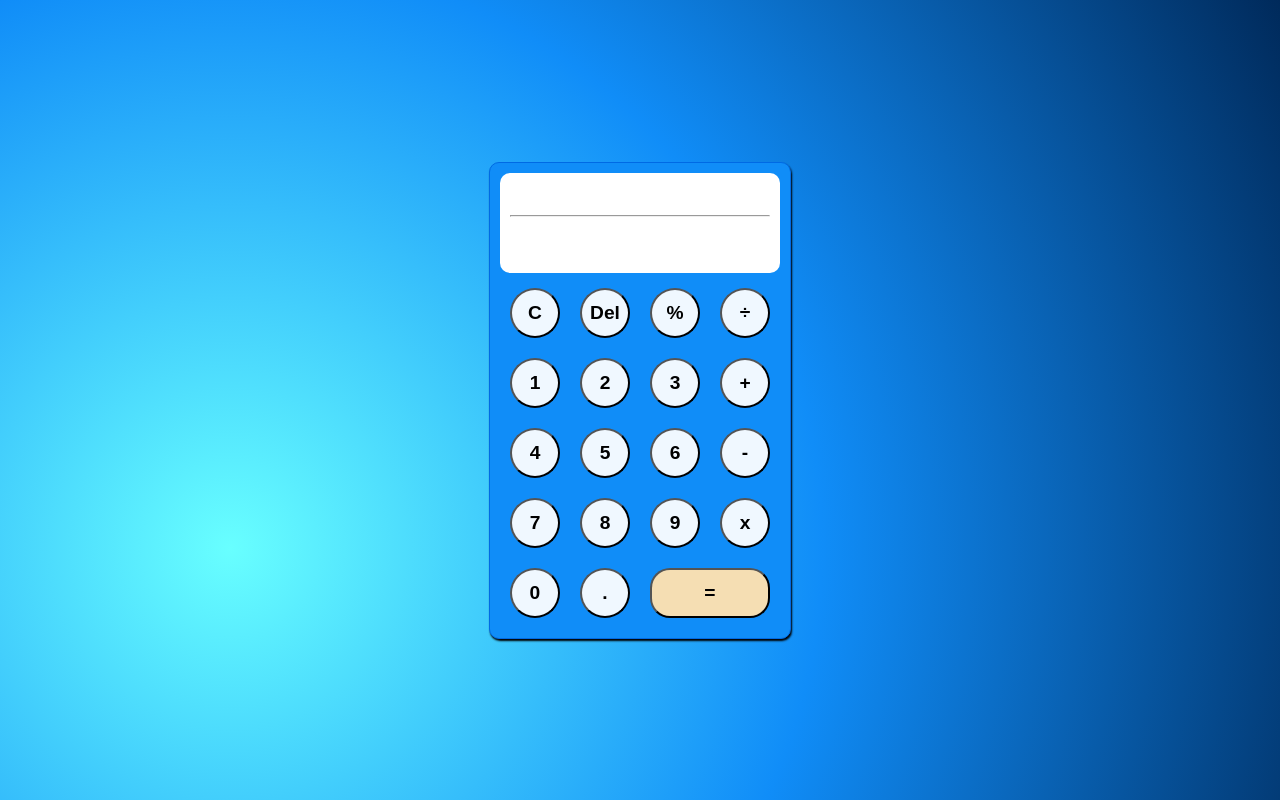
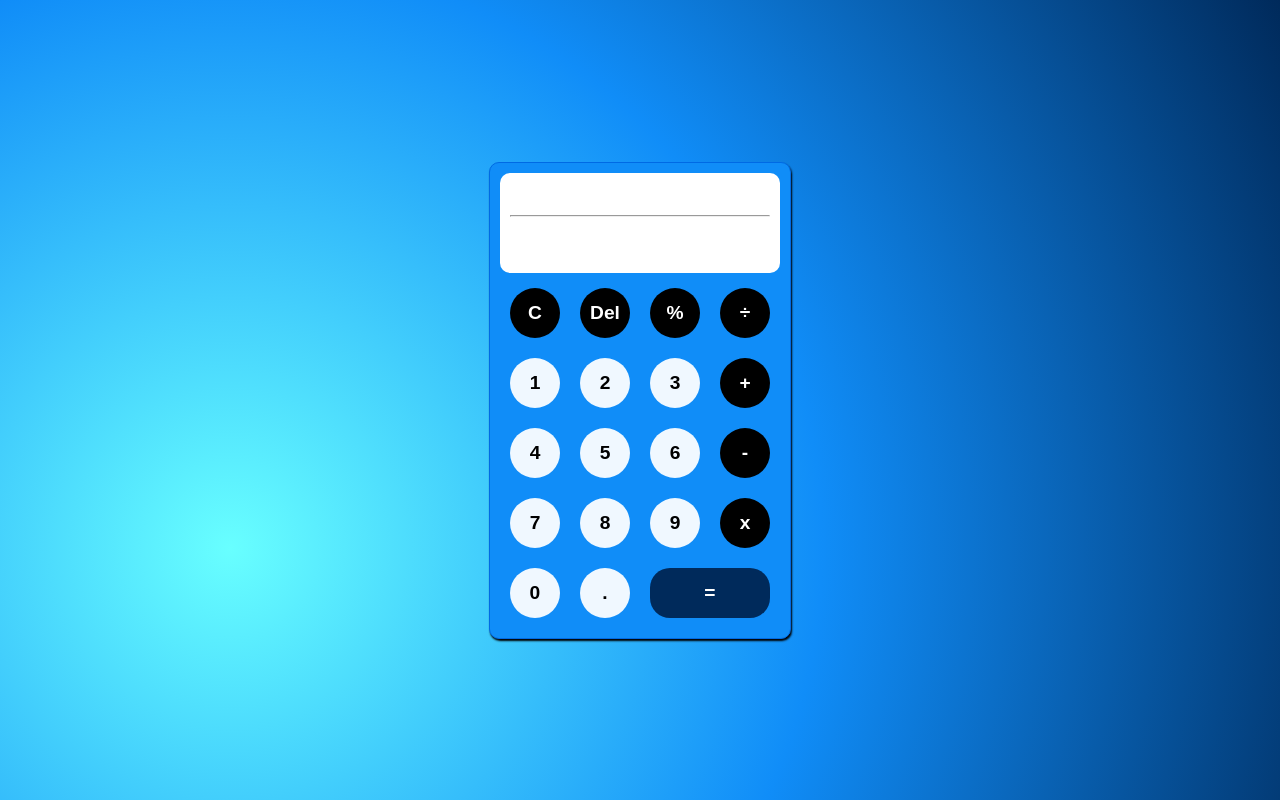
Before and after one commit to andre-silva96/JavaScript-e-TypeScript, a plain HTML site: page Calculator/index.html in a window 1280 px wide. Drawn offline with Linux system fonts and the light colour scheme.

Commit message:
Add pseudo class hover to buttons

```diff
--- a/Calculator/assets/css/style.css
+++ b/Calculator/assets/css/style.css
@@ -67,11 +67,28 @@ body {
     cursor: pointer;
     font-size: 1.2em;
     font-weight: bolder;
-    outline: none;
+    border: none;
+}
+
+.number-buttons:hover {
+    background-color: #ccc;
+}
+
+.operator-button {
+    background-color: #000;
+    color: #fff;
+}
+
+.operator-button:hover {
+    background-color: #444;
 }
 
 .equal-button {
     width: 43%;
     border-radius: 20px;
-    background-color: wheat;
+    background-color: #002a5b;
 }
+
+.equal-button:hover {
+    background-color: #0f437f;
+}
```
